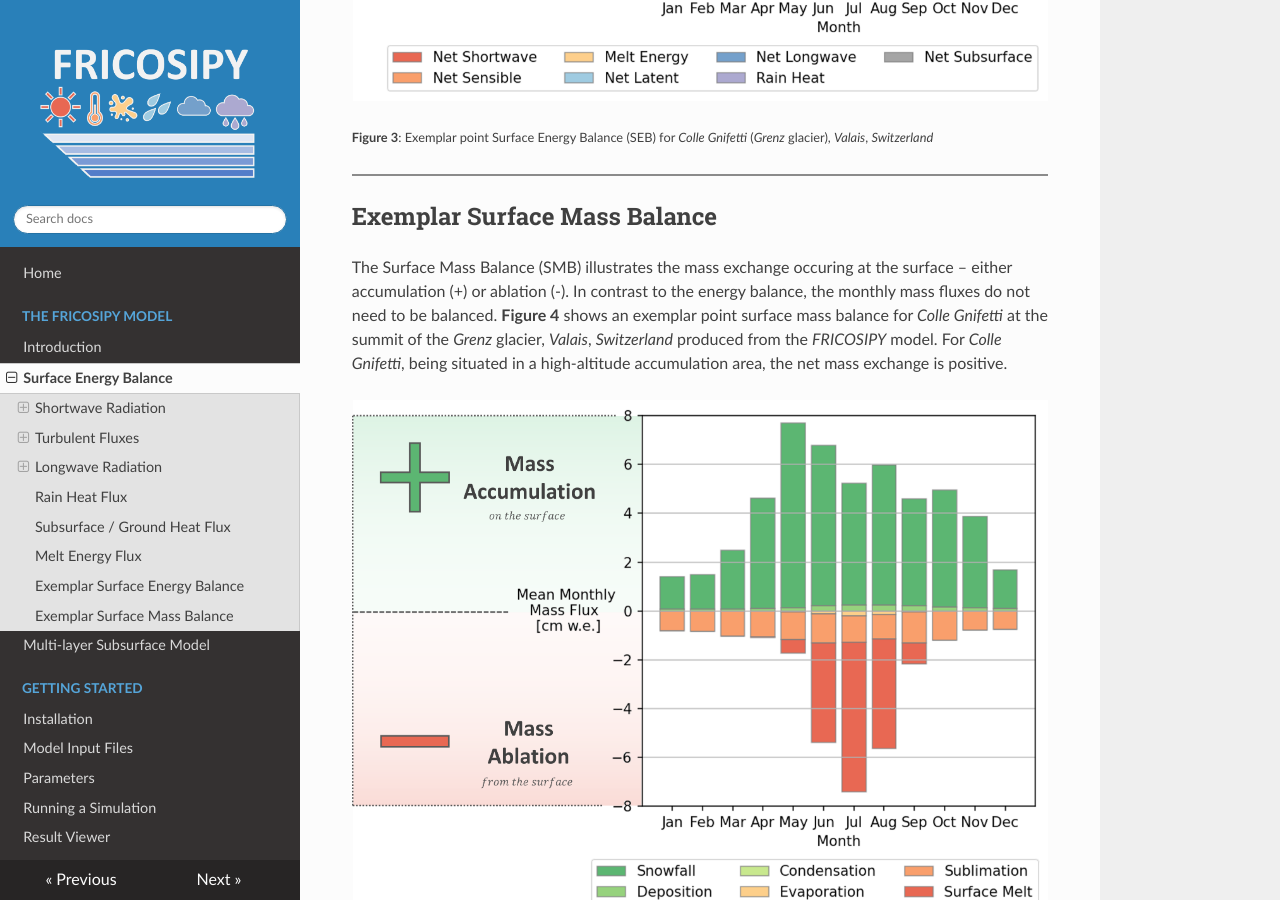
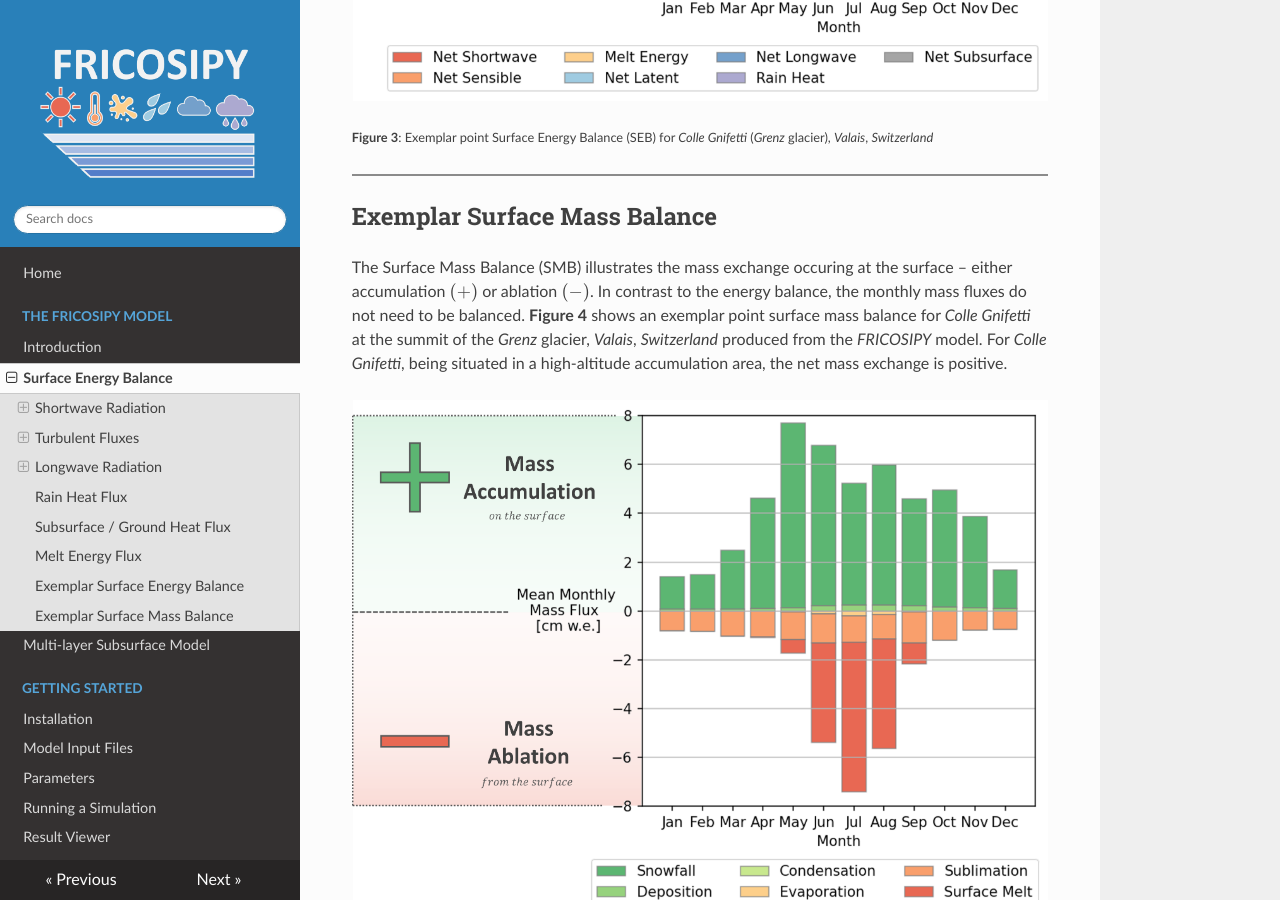
Before and after one commit to MarcusGastaldello/FRICOSIPY, an MkDocs documentation site: the page built from docs/surface_energy_balance.md, in a window 1280 px wide and 900 px high, scrolled down 7723 px. Built offline with MkDocs 1.6.1, drawn with Linux system fonts in a browser that asks for light colours; nearby versions of some CDN libraries.

```diff
--- a/docs/surface_energy_balance.md
+++ b/docs/surface_energy_balance.md
@@ -336,7 +336,7 @@ Visualising the Surface Energy Balance (SEB) is important for understanding and
 
 ## Exemplar Surface Mass Balance
 
-The Surface Mass Balance (SMB) illustrates the mass exchange occuring at the surface – either accumulation (+) or ablation (-). In contrast to the energy balance, the monthly mass fluxes do not need to be balanced. **Figure 4** shows an exemplar point surface mass balance for *Colle Gnifetti* at the summit of the *Grenz* glacier, *Valais*, *Switzerland* produced from the *FRICOSIPY* model. For *Colle Gnifetti*, being situated in a high-altitude accumulation area, the net mass exchange is positive.
+The Surface Mass Balance (SMB) illustrates the mass exchange occuring at the surface – either accumulation $(+)$ or ablation $(-)$. In contrast to the energy balance, the monthly mass fluxes do not need to be balanced. **Figure 4** shows an exemplar point surface mass balance for *Colle Gnifetti* at the summit of the *Grenz* glacier, *Valais*, *Switzerland* produced from the *FRICOSIPY* model. For *Colle Gnifetti*, being situated in a high-altitude accumulation area, the net mass exchange is positive.
 
 ![Alt text](images/Exemplar_SMB.png)
 
```
